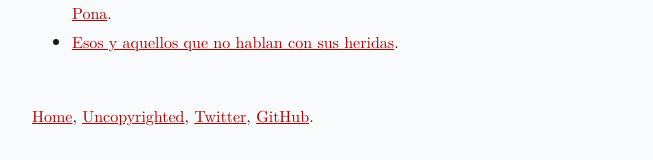
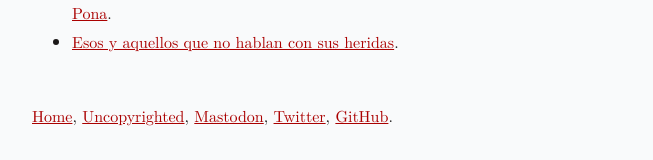
Before and after one commit to jProgr/jprogr.github.io, a Jekyll site: the page built from index.md, in a window 1280 px wide and 900 px high, scrolled down 1543 px. Shown: the part 737-897 px from the top of the window, without its empty margins (308-961 px from the left). Built offline with Jekyll 4.4.1, drawn with Linux system fonts in a browser that asks for light colours.

Commit message:
Add Mastodon to main layout

```diff
--- a/_layouts/default.html
+++ b/_layouts/default.html
@@ -17,6 +17,7 @@
         <footer>
             <a href="/">Home</a>,
             <a href="/license">Uncopyrighted</a>,
+            <a rel="noopener" href="https://mas.to/@jprogr">Mastodon</a>,
             <a rel="noopener" href="https://twitter.com/jProgr">Twitter</a>,
             <a rel="noopener" href="https://github.com/jProgr">GitHub</a>.
         </footer>
```
